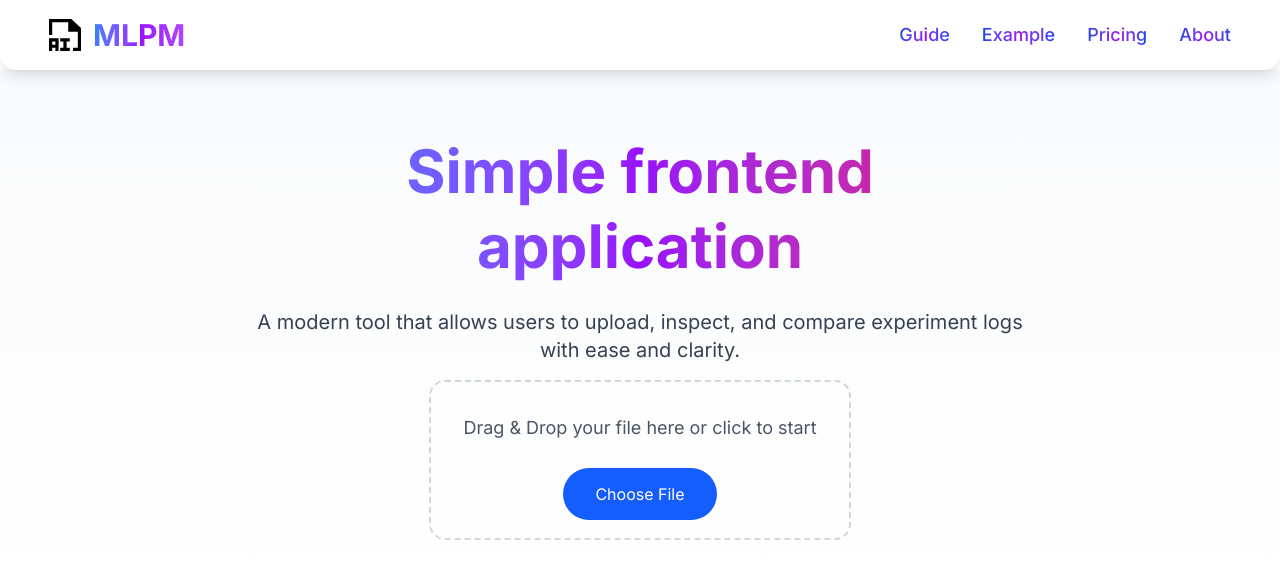
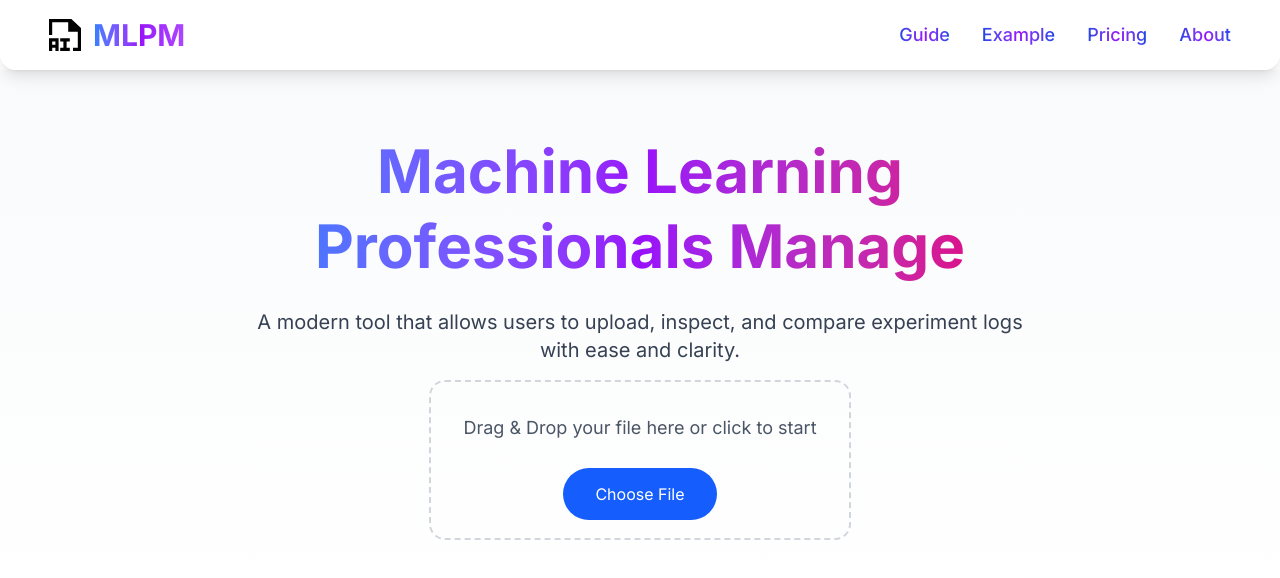
Before and after one commit to o-cherpak/mlpm, a React (Vite) app: page / in a window 1280 px wide. Shown: the top 578 px of the page. Built offline with nearby package versions, Linux system fonts and the light colour scheme.

Commit message:
update main text in MainSection.tsx

```diff
--- a/src/components/MainSection/MainSection.tsx
+++ b/src/components/MainSection/MainSection.tsx
@@ -7,7 +7,7 @@
       <div className="max-w-3xl">
         <h1
           className="text-4xl md:text-6xl font-extrabold bg-gradient-to-r from-blue-500 via-purple-600 to-pink-600 bg-clip-text text-transparent leading-tight">
-          Simple frontend application
+          Machine Learning Professionals Manage
         </h1>
 
         <p className="mt-6 text-lg md:text-xl text-gray-700">
```
